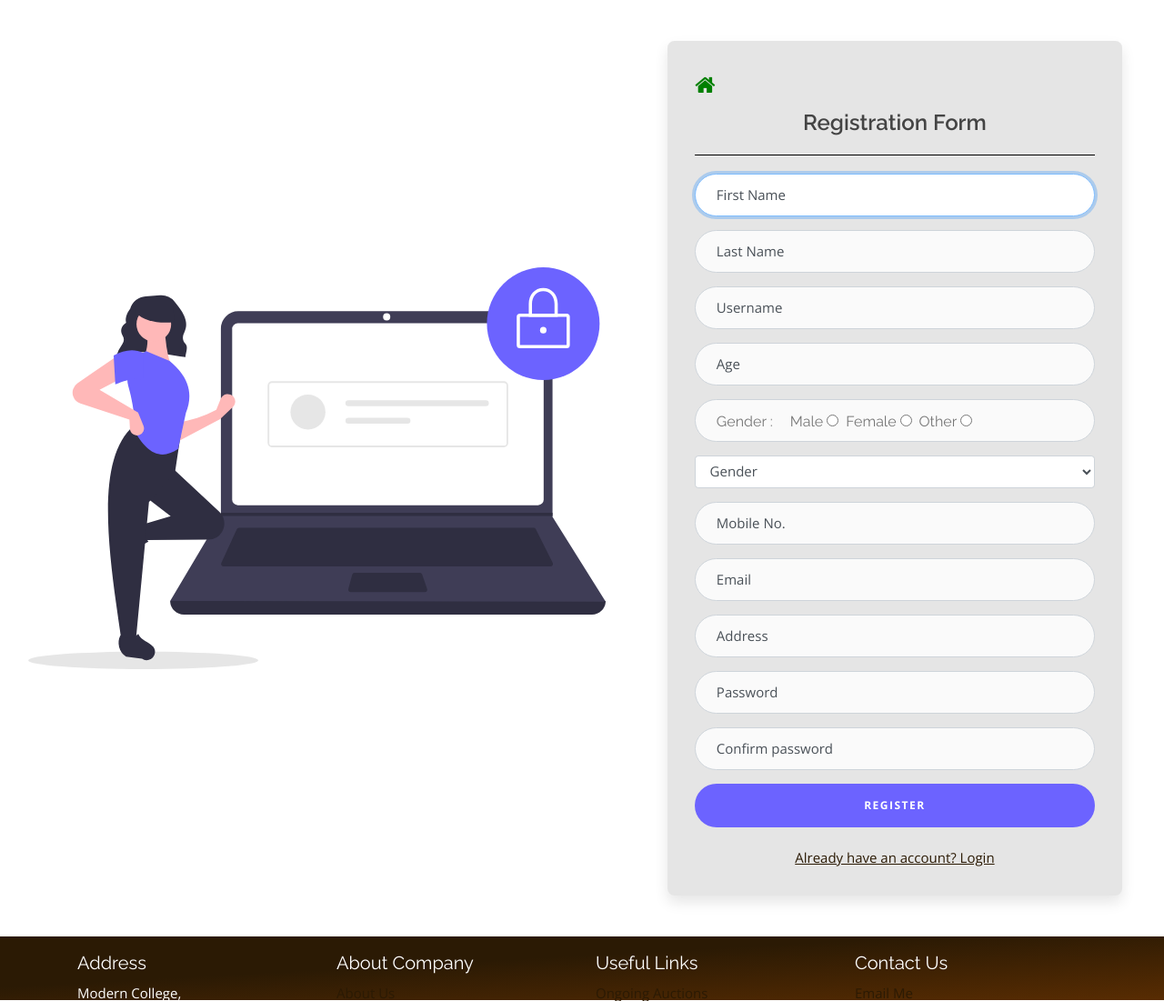
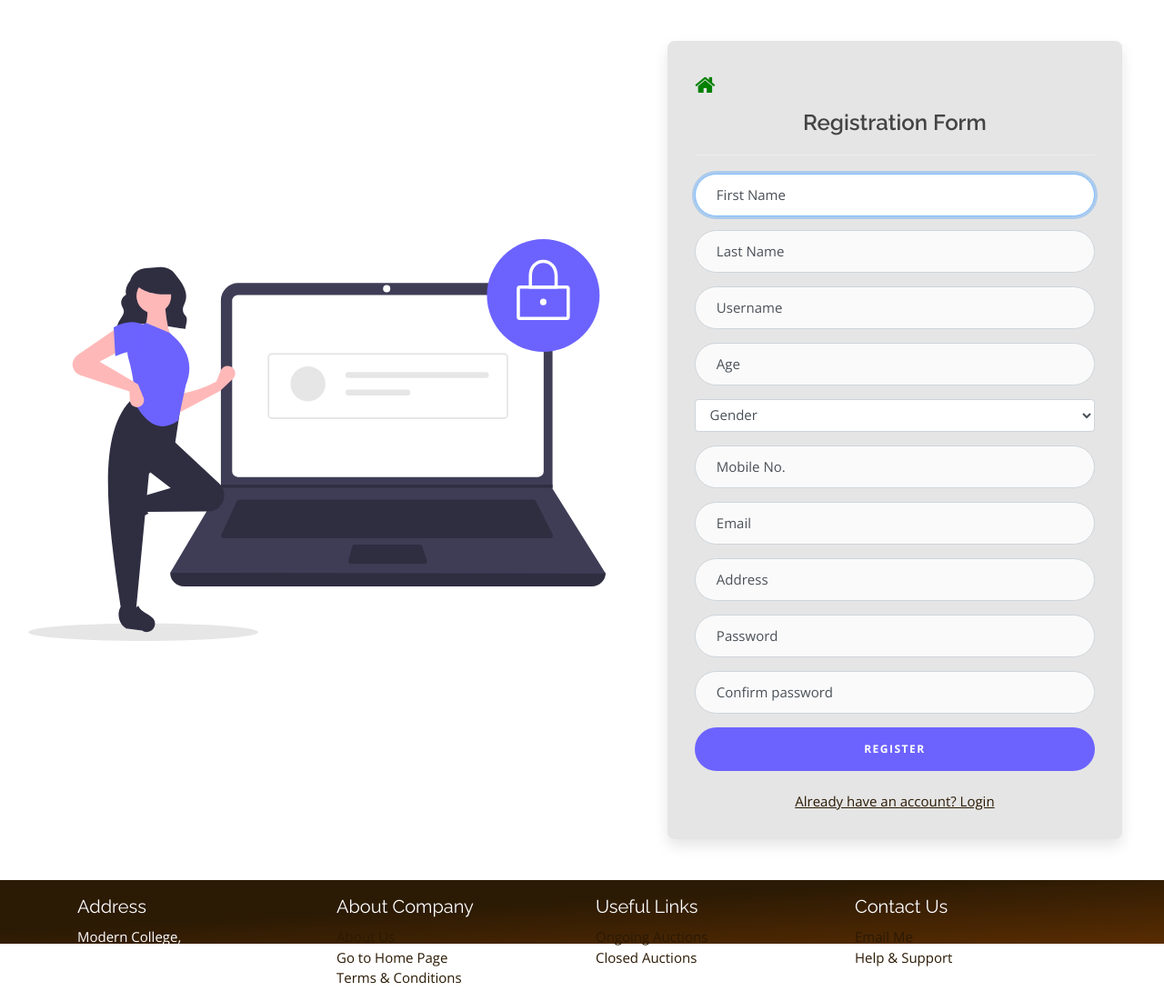
Before and after one commit to AtharvaCM/django-auction, a Django app: page /register in a window 1280 px wide. Shown: the part 100-1201 px from the top of the page at 91% size. Run offline with Django 3.2, Linux system fonts and the light colour scheme; some libraries are stand-ins or nearby versions; some web fonts are replaced.

Commit message:
bug-fixes

```diff
--- a/auctions/templates/auctions/listing_page.html
+++ b/auctions/templates/auctions/listing_page.html
@@ -25,13 +25,14 @@
 
     {% if listing.is_closed and user != listing.bid.user %}
     <div class="alert alert-primary" role="alert">
-        {{ listing.bid.user }}, won the Auction for $ {{ listing.bid.bid }} !
+        <span class="bid-user">{{ listing.bid.user }}</span>, won the Auction for <span class="price">${{
+            listing.bid.bid }}!</span>
     </div>
     {% endif %}
 
     {% if listing.is_closed and user == listing.bid.user %}
     <div class="alert alert-success" role="alert">
-        Congratulations {{ listing.bid.user }}, you won the Auction!
+        Congratulations <span class="bid-user">{{ listing.bid.user }}</span>, you won the Auction!
     </div>
     {% endif %}
 
--- a/auctions/templates/auctions/login.html
+++ b/auctions/templates/auctions/login.html
@@ -30,7 +30,8 @@
                                 <label for="inputPassword">Password</label>
                             </div>
                             <button class="btn btn-lg btn-primary btn-block " type="submit">SUBMIT</button>
-                            <a class="d-block text-center mt-4 " href="{% url 'register' %}">Don't have an account?
+                            <a class="d-block text-center mt-4 " href="{% url 'reset_password' %}">Forgot Password?</a>
+                            <a class="d-block text-center mt-1 " href="{% url 'register' %}">Don't have an account?
                                 Register</a>
                         </form>
                     </div>
--- a/auctions/templates/auctions/register.html
+++ b/auctions/templates/auctions/register.html
@@ -15,7 +15,13 @@
                     <div class="card-body">
                         <a class="w3-xlarge" href="{% url 'index' %}"><i class="fa fa-home"></i></a>
                         <h5 class="card-title text-center mb-0">Registration Form</h5>
-                        <hr style="height:1px; border-width:0; color: white; background-color:rgb(0, 0, 0); ">
+                        <hr>
+                        {% if message_danger %}
+                        <div class="alert alert-danger" role="alert">
+                            {{ message_danger }}
+                        </div>
+                        <hr>
+                        {% endif %}
                         <form class="form-signin" method="POST">
                             {% csrf_token %}
                             <div class="form-label-group">
@@ -37,29 +43,18 @@
                             </div>
 
                             <div class="form-label-group">
-                                <input type="tel" name="age" id="inputAge" class="form-control" placeholder="Age"
+                                <input type="text" name="age" id="inputAge" class="form-control" placeholder="Age"
                                     required>
                                 <label for="inputAge">Age</label>
                             </div>
 
-                            <div class="form-label-group non-mobile">
-                                <input type="text" id="dummy" class="form-control" />
-                                <label for="radio">
-                                    <h6>Gender :
-                                        <span class="ml-3"> Male <input type="radio" name="gender" value="M"></span>
-                                        <span class="ml-1"> Female <input type="radio" name="gender" value="F"></span>
-                                        <span class="ml-1"> Other <input type="radio" name="gender" value="O"></span>
-                                    </h6>
-                                </label>
-                            </div>
-                            <div class="form-label-group mobile">
+                            <div class="form-label-group">
                                 <select name="gender" id="inputGender" class="form-control" required>
                                     <option value="" disabled selected hidden>Gender</option>
                                     <option value="O">Other</option>
                                     <option value="M">Male</option>
                                     <option value="F">Female</option>
                                 </select>
-                                <!-- <label for="inputGender">Gender</label> -->
                             </div>
 
                             <div class="form-label-group">
--- a/auctions/urls.py
+++ b/auctions/urls.py
@@ -9,6 +9,7 @@ urlpatterns = [
     path('login', views.login_view, name='login'),
     path('logout', views.logout_view, name='logout'),
     path('register', views.register, name='register'),
+    path('reset_password', views.reset_password, name='reset_password'),
 
     path('search/', views.SearchResultsView.as_view(), name='search_results'),
     path('about', views.about, name='about'),
--- a/auctions/views.py
+++ b/auctions/views.py
@@ -53,6 +53,7 @@ def logout_view(request):
 
 
 def register(request):
+    template_name = 'auctions/register.html'
     if request.user.is_authenticated:
         # redirect to homepage
         return redirect('index')
@@ -65,14 +66,20 @@ def register(request):
             phone = request.POST['phone']
             gender = request.POST['gender']
             address = request.POST['address']
-            age = request.POST['age']
+            age = int(request.POST['age'])
+
+            # validate age
+            if age < 21:
+                return render(request, template_name, {
+                    'message_danger': 'Invalid Age, must be greater than 21!'
+                })
 
             # Ensure password matches confirmation
             password = request.POST['password']
             confirmation = request.POST['confirmation']
             if password != confirmation:
-                return render(request, 'auctions/register.html', {
-                    'message': 'Passwords must match!'
+                return render(request, template_name, {
+                    'message_danger': 'Passwords must match!'
                 })
 
             print(first_name, last_name, phone, gender, address, age)
@@ -84,14 +91,18 @@ def register(request):
                 print('create user called')
                 user.save()
             except IntegrityError:
-                return render(request, 'auctions/register.html', {
-                    'message': 'Username already exists'
+                return render(request, template_name, {
+                    'message_danger': 'Username already exists'
                 })
             login(request, user)
             return HttpResponseRedirect(reverse('index'))
         else:
-            print('nahi hote rav')
-            return render(request, 'auctions/register.html')
+            print('POST req nahiye')
+            return render(request, template_name)
+
+
+def reset_password(request):
+    pass
 # ------------------------------------------------------------------------------------------------------------------
 
 
```
Also changed, not shown: auctions/static/auctions/css/style.css (+8 -5 lines), auctions/templates/auctions/enquiry.html (+6 -3 lines), db.sqlite3.
